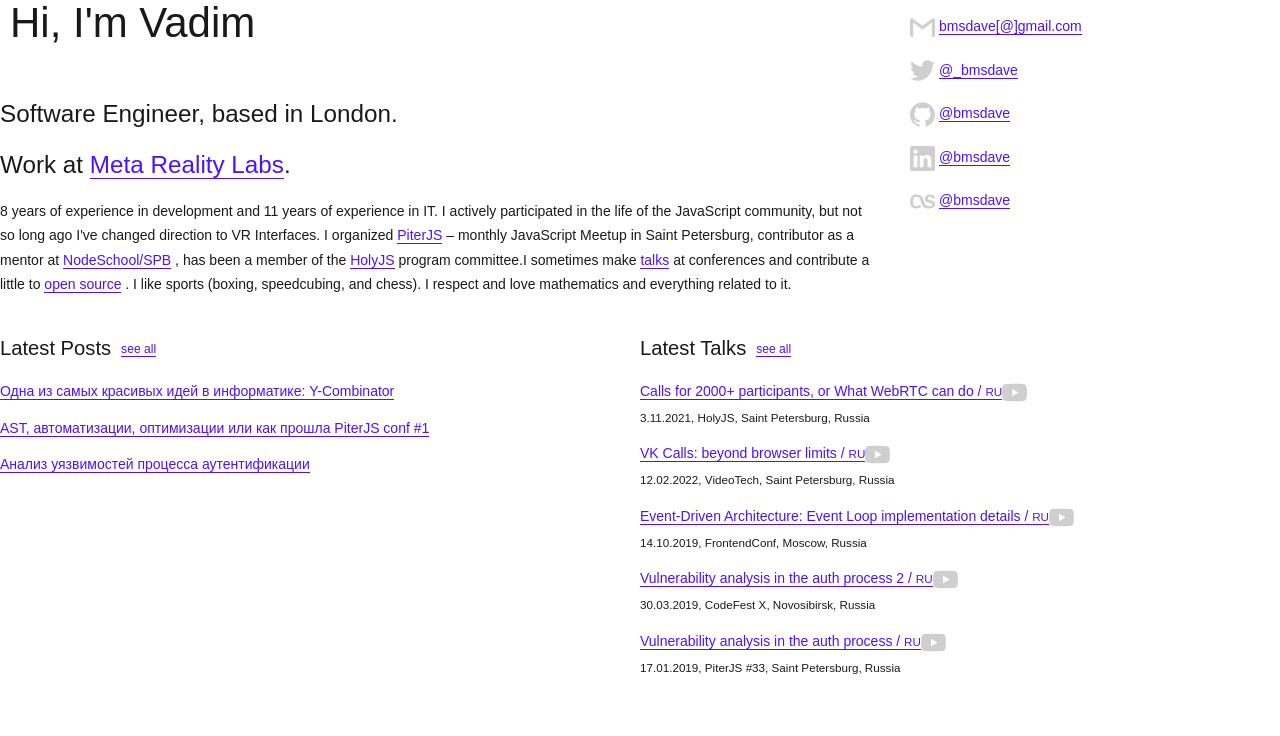
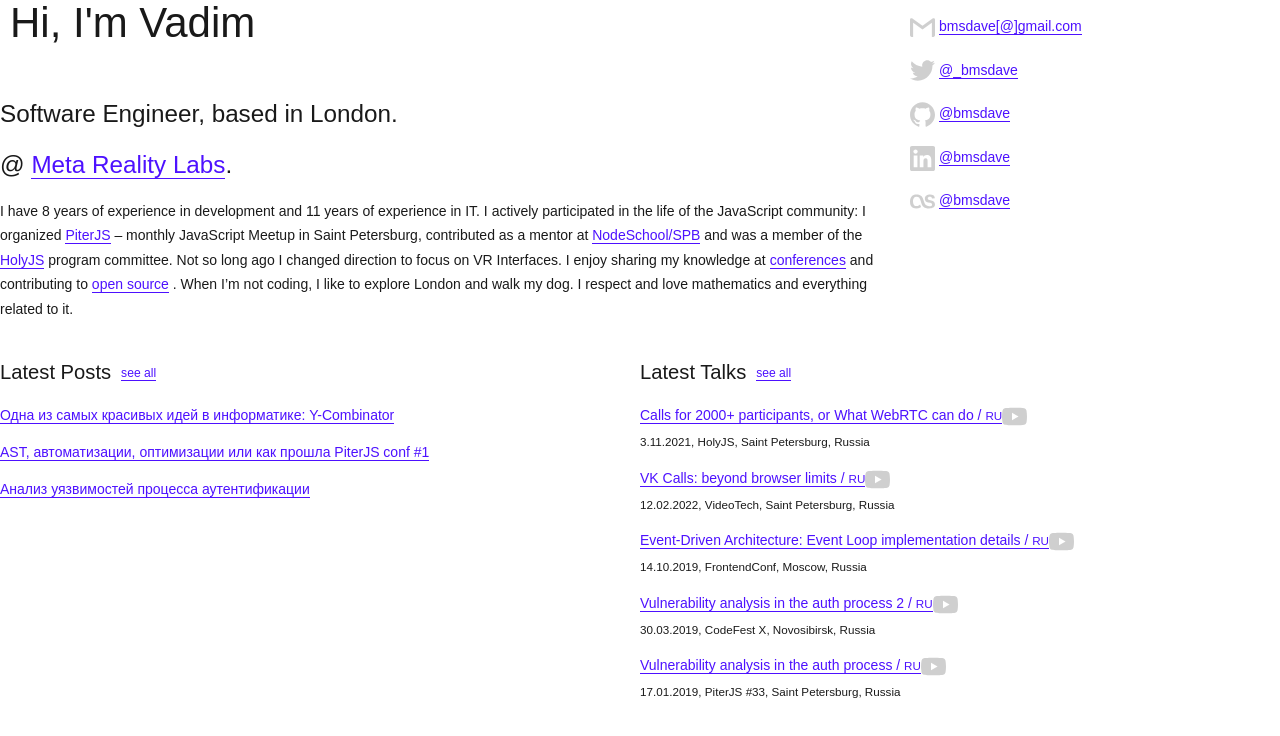
Before and after one commit to bmsdave/bmsdave.github.io, a Gatsby site: page / in a window 1280 px wide. Built offline with nearby package versions, Linux system fonts and the light colour scheme; Gatsby itself is replaced by a stand-in of ours; some packages are replaced by stand-ins of ours; no server answers.

Commit message:
proofread cv

```diff
--- a/src/components/leadText/leadText.jsx
+++ b/src/components/leadText/leadText.jsx
@@ -12,38 +12,38 @@ export default class LeadText extends React.Component {
         <FancyH1>Hi, I{"'"}m Vadim</FancyH1>
         <H2>Software Engineer, based&nbsp;in&nbsp;London.</H2>
         <H2>
-          Work at{' '}
+          @{' '}
           <a href="https://about.meta.com/realitylabs/" target="_blank">
             Meta Reality Labs
           </a>.
         </H2>
         <Text style={{ marginTop: 20 }}>
-          {experienceInWeb} years of experience in development and{' '}
+          I have {experienceInWeb} years of experience in development and{' '}
           {experienceInIT} years of experience in IT. I actively participated in
-          the life of the JavaScript community, but not so long ago I've changed
-          direction to VR Interfaces. I organized{' '}
+          the life of the JavaScript community: I organized{' '}
           <a href="https://piterjs.org/" target="_blank">
             PiterJS
           </a>{' '}
-          – monthly JavaScript Meetup in Saint Petersburg, contributor as a
+          – monthly JavaScript Meetup in Saint Petersburg, contributed as a
           mentor at{' '}
           <a href="https://nodeschool.io/spb/" target="_blank">
             NodeSchool/SPB
           </a>{' '}
-          , has been a member of the{' '}
+          and was a member of the{' '}
           <a href="https://holyjs.ru/en/" target="_blank">
             HolyJS
           </a>{' '}
-          program committee.I sometimes make{' '}
+          program committee. Not so long ago I changed direction to focus on VR
+          Interfaces. I enjoy sharing my knowledge at{' '}
           <a href="https://bmsdave.github.io/talks/" target="_blank">
-            talks
+            conferences
           </a>{' '}
-          at conferences and contribute a little to{' '}
+          and contributing to{' '}
           <a href="https://github.com/bmsdave" target="_blank">
             open source
           </a>{' '}
-          . I like sports (boxing, speedcubing, and chess). I respect and love
-          mathematics and everything related to it.
+          . When I’m not coding, I like to explore London and walk my dog. I
+          respect and love mathematics and everything related to it.
         </Text>
       </div>
     )
```
Also changed, not shown: data/contributions.json (+6 -6 lines), data/experience.json (+6 -6 lines).
